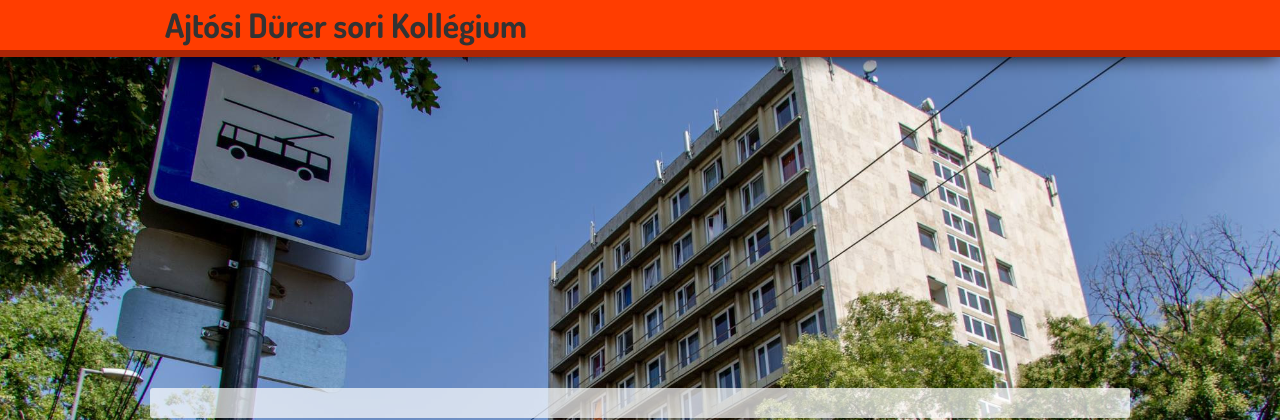
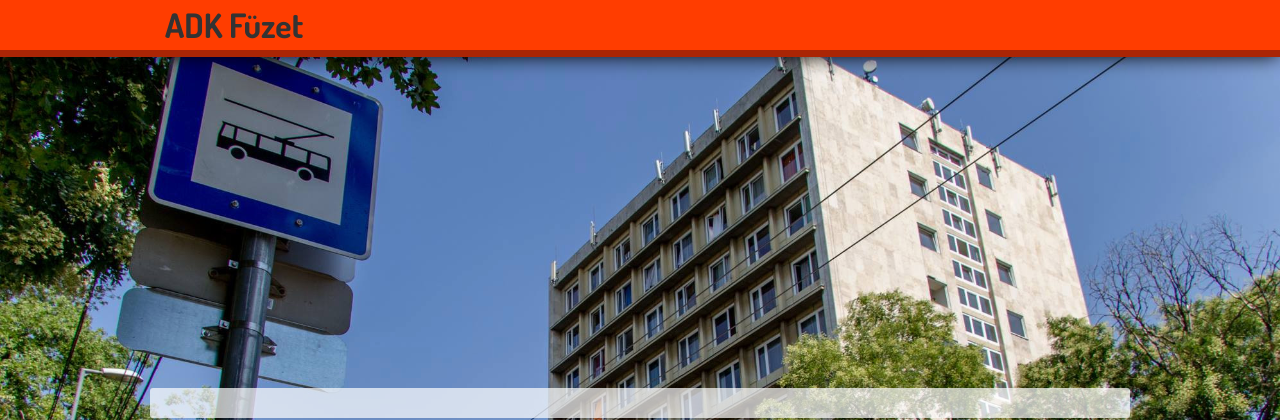
Before and after one commit to szaffo/adk, a PHP site: page /showcategory.php in a window 1280 px wide. Shown: the top 420 px of the page. Run offline with PHP 8.4, Linux system fonts and the light colour scheme.

Commit message:
name change

```diff
--- a/pageparts/header.php
+++ b/pageparts/header.php
@@ -2,7 +2,7 @@
 			<div class="head">
 				<div class="column">
 					<div class="logo">
-						<a href="/"><h1 class="header-text">Ajtósi Dürer sori Kollégium</h1></a>
+						<a href="/"><h1 class="header-text">ADK Füzet</h1></a>
 					</div>
 				</div>
 			</div>
```
